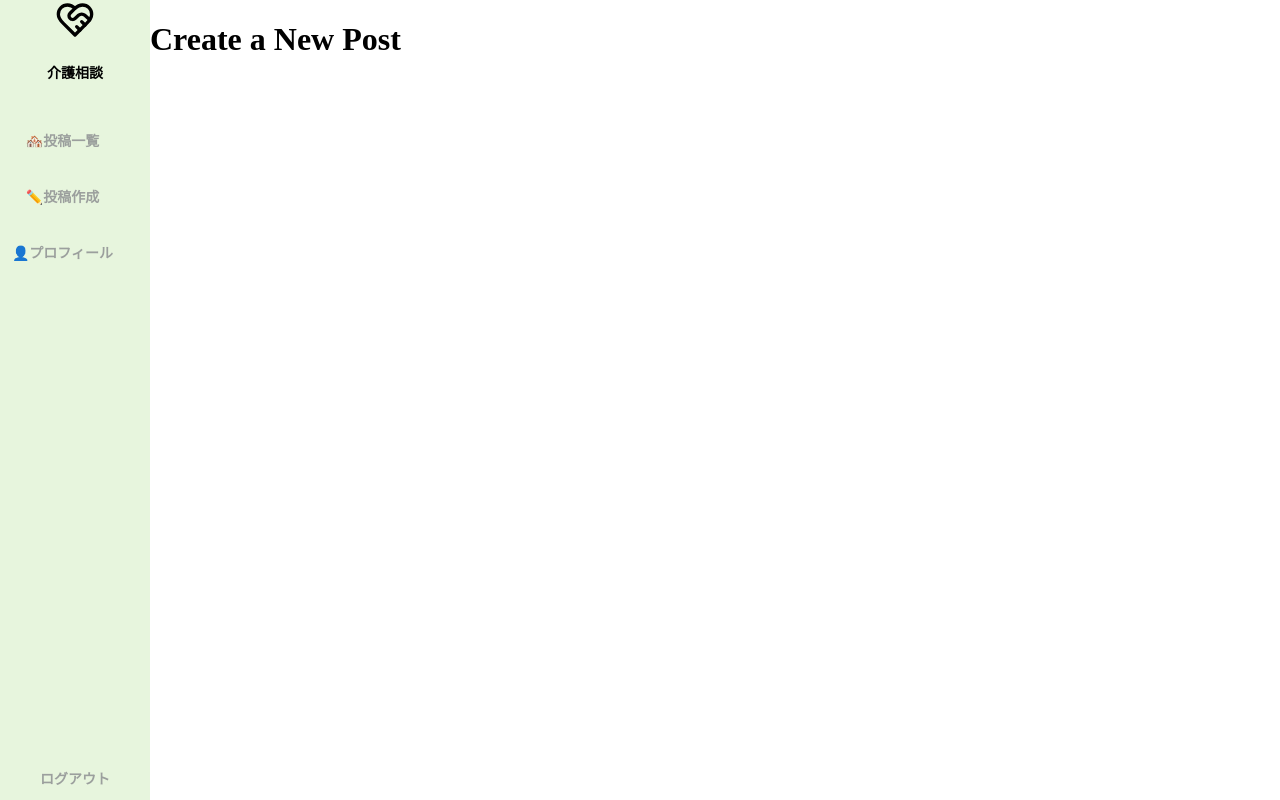
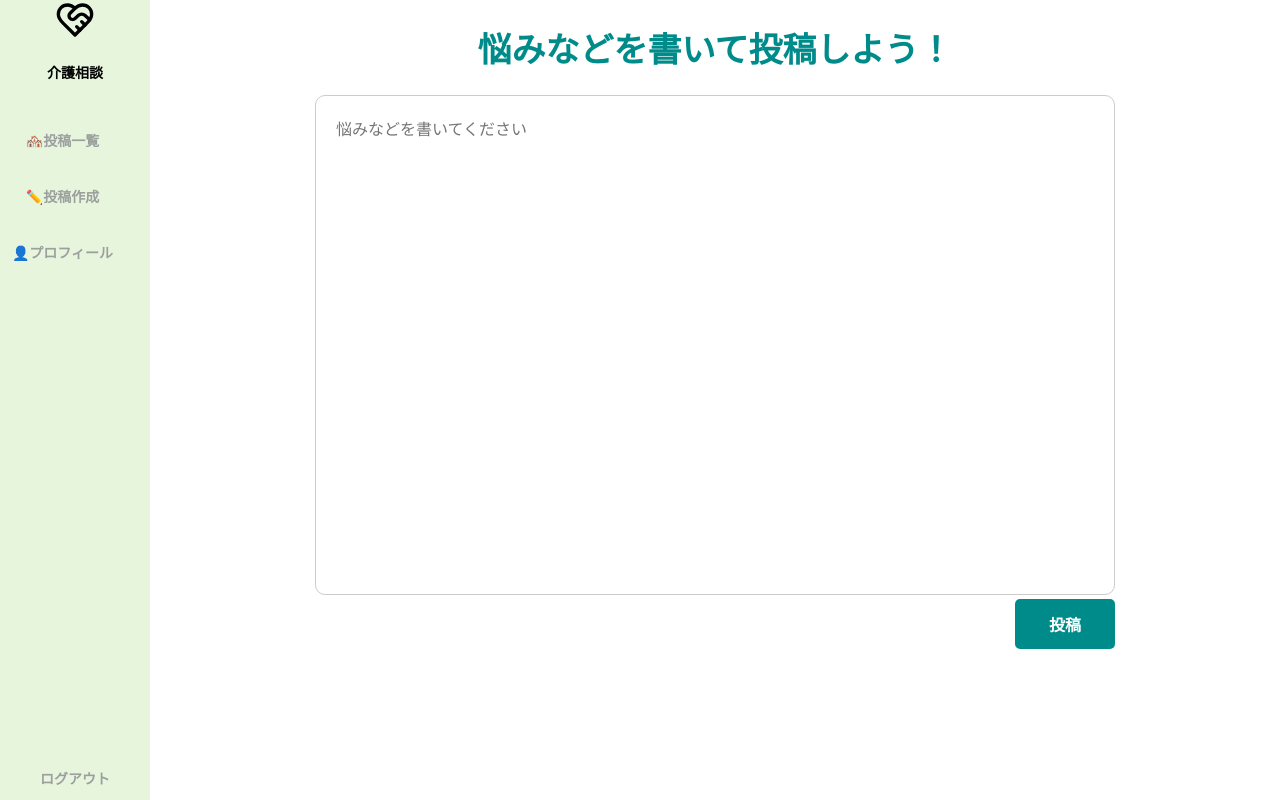
Before and after one commit to rentaro731/caregivers-consultation-app, a React (Vite) app: page /postList/createPost in a window 1280 px wide. Built offline with nearby package versions, Linux system fonts and the light colour scheme; no server answers.

Commit message:
投稿作成機能
投稿作成機能及びレイアウトの追加
UserContextに
　　　icon?: string
を追加

```diff
--- /dev/null
+++ b/src/css/createPost.module.css
@@ -0,0 +1,38 @@
+.container {
+    display: flex;
+    flex-direction: column;
+    align-items: center;
+    height: 100vh;
+    width: 100%;
+}
+.createPostTitle {
+    font-size: 34px;
+    font-weight: bold;
+    color: darkcyan;
+}
+.textarea {
+    width: 800px;
+    height: 500px;
+    padding: 20px;
+    border: 1px solid #ccc;
+    border-radius: 10px;
+    font-size: 16px;
+    color: #333;
+    resize: none;
+}
+.postButtonContainer{
+    display: flex;
+    justify-content: flex-end;
+    align-items: center;
+}
+.postButton {
+    width: 100px;
+    height: 50px;
+    background-color:  darkcyan;
+    color: #fff;
+    border: none;
+    border-radius: 5px;
+    font-size: 16px;
+    font-weight: bold;
+    cursor: pointer;
+}
--- a/src/features/post/CreatePost.tsx
+++ b/src/features/post/CreatePost.tsx
@@ -1,3 +1,88 @@
+import { useState } from "react";
+import {useUserContext} from "../../shared/context/UserContext";
+import { addDoc, collection, serverTimestamp } from "firebase/firestore";
+import { db } from "../../shared/firebase/firebaseConfig";
+import { useNavigate } from "react-router-dom";
+
+import styles from "../../css/createPost.module.css";
+
+
+type PostContentValueType = {
+  text: string;
+}
+type PostContentErrorType = {
+  text?: string;
+}
+
+const postContentValue: PostContentValueType = {
+  text: "",
+}
+
+
 export const CreatePost = () => {
-  return <h1>Create a New Post</h1>;
+  const { user, profile} = useUserContext();
+  const navigate = useNavigate();
+
+  const [postContent, setPostContent] = useState<PostContentValueType>(postContentValue)
+  const [postContentErrors, setPostContentErrors] = useState<PostContentErrorType>({});
+
+
+  const validates = (values: PostContentValueType) => {
+    const errors: PostContentErrorType = {};
+    if (!values.text) {
+      errors.text = "悩みなどを書いてください";
+    }
+    return errors;
+  }
+
+  const handleChange = (e: React.ChangeEvent<HTMLTextAreaElement>) => {
+    const { name, value } = e.target;
+    setPostContent((prev)=>({...prev, [name]: value}));
+    setPostContentErrors({});
+  }
+
+  const handleSubmit = async (e: React.SubmitEvent<HTMLFormElement>) => {
+    e.preventDefault();
+    const validationErrors = validates(postContent);
+    if (Object.keys(validationErrors).length > 0) {
+      setPostContentErrors(validationErrors)
+      return;
+    }
+    try {
+      const ref = collection(db,"posts")
+      await addDoc(ref,{
+        authId: user?.id,
+        icon: profile?.icon,
+        name: profile?.name,
+        text: postContent.text,
+        commentCount:0,
+        empathyCount:0,
+        createdAt:serverTimestamp()
+      })
+      setPostContent(postContentValue)
+      setPostContentErrors({})
+      navigate("/postList")
+   } catch(error) {
+    console.log(error)
+
+
+   }
+  }
+
+
+
+  return(
+    <div className={styles.container}>
+      <h1 className={styles.createPostTitle}>悩みなどを書いて投稿しよう！</h1>
+      <form onSubmit={handleSubmit}>
+        <textarea  onChange={handleChange} name="text" value={postContent.text} className={styles.textarea} placeholder="悩みなどを書いてください" />
+        {postContentErrors.text && <p>{postContentErrors.text}</p>}
+        <br />
+        <div className={styles.postButtonContainer}>
+        <button type="submit" className={styles.postButton} >投稿</button>
+        </div>
+      </form>
+    </div>
+  )
+
 };
--- a/src/shared/context/UserContext.tsx
+++ b/src/shared/context/UserContext.tsx
@@ -14,6 +14,7 @@ type User = {
   name?: string;
   email?: string;
   bio?: string;
+  icon?: string
 };
 type UserContextType = {
   user: User | null;
```
